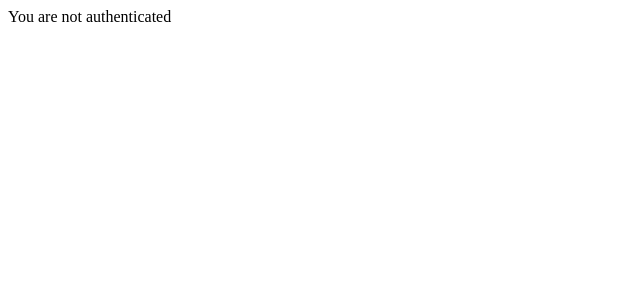
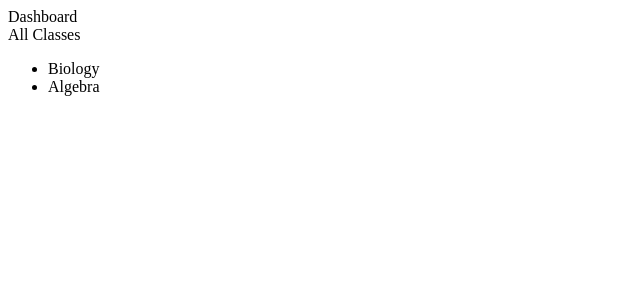
Before and after one commit to s-alad/openpoll, a Next.js app in the folder app/op-next/: page /dashboard in a window 1280 px wide. Shown: the top 300 px of the page, without its empty margins (0-640 px from the left). Built offline with nearby package versions, Linux system fonts and the light colour scheme.

Commit message:
created basic landing dashboard page

```diff
--- a/app/op-next/pages/dashboard/index.js
+++ /dev/null
@@ -1,13 +0,0 @@
-const isAuthenticated = false
-
-export default function Page() {
-    if (!isAuthenticated) {
-        return (
-            <div>You are not authenticated</div>
-        )
-    }
-
-    return (
-        <div>Dashboard</div>
-    )
-}
--- /dev/null
+++ b/app/op-next/pages/dashboard/index.tsx
@@ -0,0 +1,45 @@
+import { useState } from "react"
+
+// Check if user is authenticated
+const isAuthenticated = true
+
+// Format of Class Data necessary for screen
+interface ClassData {
+    classID: string,
+    className: string,
+    owners: string[]
+}
+
+// Mock Data. To be Deleted later
+const mockData: ClassData[] = [
+    { classID: "biology1", className: "Biology", owners: ["Profess1", "Professor2"]},
+    { classID: "Algebra1", className: "Algebra", owners: ["Professor1", "TA1"] }
+]
+
+export default function Dashboard() {
+    const [classes, setClasses] = useState<ClassData[]>(mockData)
+
+    // First check if user is authenticated
+    if (!isAuthenticated) {
+        return (
+            <div>You are not authenticated</div>
+        )
+    }
+
+    return (
+        <>
+            <div>Dashboard</div>
+            {classes.length > 0 && (
+                <div className="classDashboard">
+                    <div>All Classes</div>
+                    <ul>
+                        {/* TODO: Create a classItem Component to store all the necessary information */}
+                        {classes.map((classItem, index) => (
+                            <li key={classItem.classID}>{classItem.className}</li>
+                        ))}
+                    </ul>
+                </div>
+            )}
+        </>
+    )
+}
```
